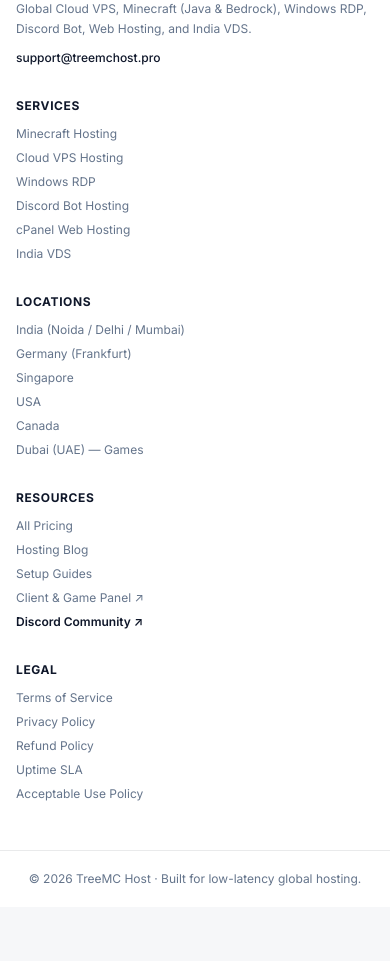
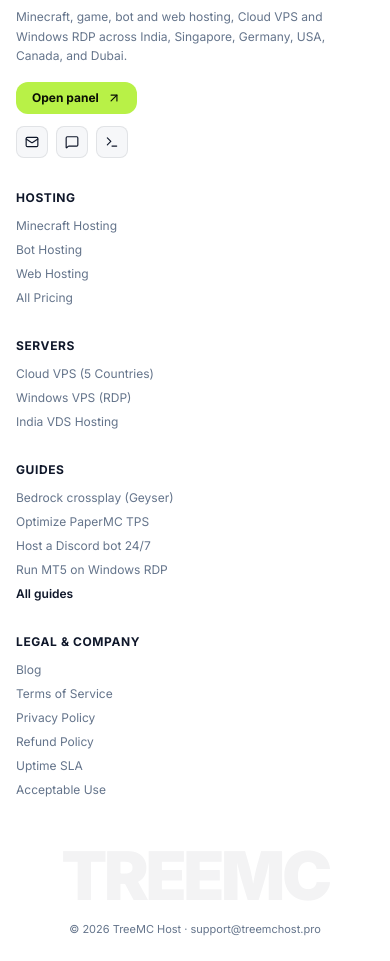
Before and after one commit to manuekamjotsidhu-byte/treemc-web, a Next.js app: page / in a window 390 px wide. Shown: the part 8640-9601 px from the top of the page. Before the commit the page ends 9547 px from the top, so only its background shows below. Built offline with nearby package versions, Linux system fonts and the light colour scheme; no server answers.

Commit message:
Fix Tailwind v4 dark mode variant and add giant TREEMC footer watermark

```diff
--- a/app/globals.css
+++ b/app/globals.css
@@ -1,4 +1,5 @@
 @import "tailwindcss";
+@custom-variant dark (&:where(.dark, .dark *));
 
 :root {
   --bg: #f6f7f9;
--- a/src/components/Footer.tsx
+++ b/src/components/Footer.tsx
@@ -1,10 +1,11 @@
 import React from "react";
 import Link from "next/link";
+import { ArrowUpRight, Mail, MessageSquare, Terminal } from "lucide-react";
 
 export default function Footer() {
   return (
-    <footer className="border-t border-[var(--border)] bg-[var(--surface)] text-[var(--muted)]">
-      <div className="mx-auto grid max-w-6xl gap-8 px-4 py-12 sm:grid-cols-2 lg:grid-cols-5 sm:px-6">
+    <footer className="overflow-hidden border-t border-[var(--border)] bg-[var(--surface)] text-[var(--muted)]">
+      <div className="mx-auto grid max-w-6xl gap-8 px-4 pt-14 pb-8 sm:grid-cols-2 lg:grid-cols-5 sm:px-6">
         <div className="lg:col-span-1">
           <div className="flex items-center gap-2 text-[var(--ink)]">
             <img src="/treemc-icon.png" alt="TreeMC" className="h-7 w-7 rounded-lg" />
@@ -13,59 +14,83 @@ export default function Footer() {
             </span>
           </div>
           <p className="mt-3 text-xs leading-relaxed">
-            Global Cloud VPS, Minecraft (Java &amp; Bedrock), Windows RDP, Discord Bot, Web Hosting, and India VDS.
+            Minecraft, game, bot and web hosting, Cloud VPS and Windows RDP across India, Singapore, Germany, USA, Canada, and Dubai.
           </p>
-          <p className="mt-3 text-xs font-medium text-[var(--ink)]">support@treemchost.pro</p>
+          <a
+            href="https://panel.treemchost.pro"
+            target="_blank"
+            rel="noopener noreferrer"
+            className="btn-lime mt-4 inline-flex items-center gap-2 rounded-xl px-4 py-2 text-xs font-bold"
+          >
+            Open panel <ArrowUpRight className="h-3.5 w-3.5" />
+          </a>
+          <div className="mt-3 flex items-center gap-2">
+            <a href="mailto:support@treemchost.pro" aria-label="Email support" className="inline-flex h-8 w-8 items-center justify-center rounded-lg border border-[var(--border)] bg-[var(--bg)] text-[var(--ink)] hover:opacity-80">
+              <Mail className="h-3.5 w-3.5" />
+            </a>
+            <a href="https://discord.gg/wbH8ZVAsYg" target="_blank" rel="noopener noreferrer" aria-label="Discord" className="inline-flex h-8 w-8 items-center justify-center rounded-lg border border-[var(--border)] bg-[var(--bg)] text-[var(--ink)] hover:opacity-80">
+              <MessageSquare className="h-3.5 w-3.5" />
+            </a>
+            <a href="https://panel.treemchost.pro" target="_blank" rel="noopener noreferrer" aria-label="Control panel" className="inline-flex h-8 w-8 items-center justify-center rounded-lg border border-[var(--border)] bg-[var(--bg)] text-[var(--ink)] hover:opacity-80">
+              <Terminal className="h-3.5 w-3.5" />
+            </a>
+          </div>
         </div>
 
         <div>
-          <h3 className="text-xs font-bold uppercase tracking-wider text-[var(--ink)]">Services</h3>
+          <h3 className="text-xs font-bold uppercase tracking-wider text-[var(--ink)]">Hosting</h3>
           <ul className="mt-3 space-y-2 text-xs">
             <li><Link href="/minecraft-hosting" className="hover:text-[var(--ink)]">Minecraft Hosting</Link></li>
-            <li><Link href="/vps" className="hover:text-[var(--ink)]">Cloud VPS Hosting</Link></li>
-            <li><Link href="/rdp-hosting" className="hover:text-[var(--ink)]">Windows RDP</Link></li>
-            <li><Link href="/bot-hosting" className="hover:text-[var(--ink)]">Discord Bot Hosting</Link></li>
-            <li><Link href="/webhosting" className="hover:text-[var(--ink)]">cPanel Web Hosting</Link></li>
-            <li><Link href="/vds-hosting" className="hover:text-[var(--ink)]">India VDS</Link></li>
+            <li><Link href="/bot-hosting" className="hover:text-[var(--ink)]">Bot Hosting</Link></li>
+            <li><Link href="/webhosting" className="hover:text-[var(--ink)]">Web Hosting</Link></li>
+            <li><Link href="/pricing" className="hover:text-[var(--ink)]">All Pricing</Link></li>
           </ul>
         </div>
 
         <div>
-          <h3 className="text-xs font-bold uppercase tracking-wider text-[var(--ink)]">Locations</h3>
+          <h3 className="text-xs font-bold uppercase tracking-wider text-[var(--ink)]">Servers</h3>
           <ul className="mt-3 space-y-2 text-xs">
-            <li><Link href="/vps" className="hover:text-[var(--ink)]">India (Noida / Delhi / Mumbai)</Link></li>
-            <li><Link href="/vps" className="hover:text-[var(--ink)]">Germany (Frankfurt)</Link></li>
-            <li><Link href="/vps" className="hover:text-[var(--ink)]">Singapore</Link></li>
-            <li><Link href="/vps" className="hover:text-[var(--ink)]">USA</Link></li>
-            <li><Link href="/vps" className="hover:text-[var(--ink)]">Canada</Link></li>
-            <li><Link href="/minecraft-hosting" className="hover:text-[var(--ink)]">Dubai (UAE) — Games</Link></li>
+            <li><Link href="/vps" className="hover:text-[var(--ink)]">Cloud VPS (5 Countries)</Link></li>
+            <li><Link href="/rdp-hosting" className="hover:text-[var(--ink)]">Windows VPS (RDP)</Link></li>
+            <li><Link href="/vds-hosting" className="hover:text-[var(--ink)]">India VDS Hosting</Link></li>
           </ul>
         </div>
 
         <div>
-          <h3 className="text-xs font-bold uppercase tracking-wider text-[var(--ink)]">Resources</h3>
+          <h3 className="text-xs font-bold uppercase tracking-wider text-[var(--ink)]">Guides</h3>
           <ul className="mt-3 space-y-2 text-xs">
-            <li><Link href="/pricing" className="hover:text-[var(--ink)]">All Pricing</Link></li>
-            <li><Link href="/blog" className="hover:text-[var(--ink)]">Hosting Blog</Link></li>
-            <li><Link href="/guides" className="hover:text-[var(--ink)]">Setup Guides</Link></li>
-            <li><a href="https://panel.treemchost.pro" target="_blank" rel="noopener noreferrer" className="hover:text-[var(--ink)]">Client &amp; Game Panel ↗</a></li>
-            <li><a href="https://discord.gg/wbH8ZVAsYg" target="_blank" rel="noopener noreferrer" className="font-semibold text-[var(--ink)] hover:underline">Discord Community ↗</a></li>
+            <li><Link href="/guides/setup-geysermc-java-bedrock-crossplay" className="hover:text-[var(--ink)]">Bedrock crossplay (Geyser)</Link></li>
+            <li><Link href="/guides/optimize-papermc-tps" className="hover:text-[var(--ink)]">Optimize PaperMC TPS</Link></li>
+            <li><Link href="/guides/host-discord-bot-24-7" className="hover:text-[var(--ink)]">Host a Discord bot 24/7</Link></li>
+            <li><Link href="/guides/run-mt5-24-7-on-windows-rdp" className="hover:text-[var(--ink)]">Run MT5 on Windows RDP</Link></li>
+            <li><Link href="/guides" className="font-semibold text-[var(--ink)] hover:underline">All guides</Link></li>
           </ul>
         </div>
 
         <div>
-          <h3 className="text-xs font-bold uppercase tracking-wider text-[var(--ink)]">Legal</h3>
+          <h3 className="text-xs font-bold uppercase tracking-wider text-[var(--ink)]">Legal &amp; Company</h3>
           <ul className="mt-3 space-y-2 text-xs">
+            <li><Link href="/blog" className="hover:text-[var(--ink)]">Blog</Link></li>
             <li><Link href="/terms" className="hover:text-[var(--ink)]">Terms of Service</Link></li>
             <li><Link href="/privacy" className="hover:text-[var(--ink)]">Privacy Policy</Link></li>
             <li><Link href="/refund-policy" className="hover:text-[var(--ink)]">Refund Policy</Link></li>
             <li><Link href="/sla" className="hover:text-[var(--ink)]">Uptime SLA</Link></li>
-            <li><Link href="/aup" className="hover:text-[var(--ink)]">Acceptable Use Policy</Link></li>
+            <li><Link href="/aup" className="hover:text-[var(--ink)]">Acceptable Use</Link></li>
           </ul>
         </div>
       </div>
-      <div className="border-t border-[var(--border)] py-5 text-center text-xs">
-        © {new Date().getFullYear()} TreeMC Host · Built for low-latency global hosting.
+
+      {/* Giant TREEMC Watermark */}
+      <div className="mx-auto max-w-6xl px-4 pt-4 pb-6 text-center sm:px-6">
+        <div
+          aria-hidden="true"
+          className="select-none text-[clamp(4.2rem,17vw,12.5rem)] font-black leading-[0.88] tracking-tighter text-slate-900/[0.05] dark:text-white/[0.04]"
+        >
+          TREEMC
+        </div>
+        <p className="mt-4 text-[11px] text-[var(--muted)]">
+          © {new Date().getFullYear()} TreeMC Host · support@treemchost.pro
+        </p>
       </div>
     </footer>
   );
```
